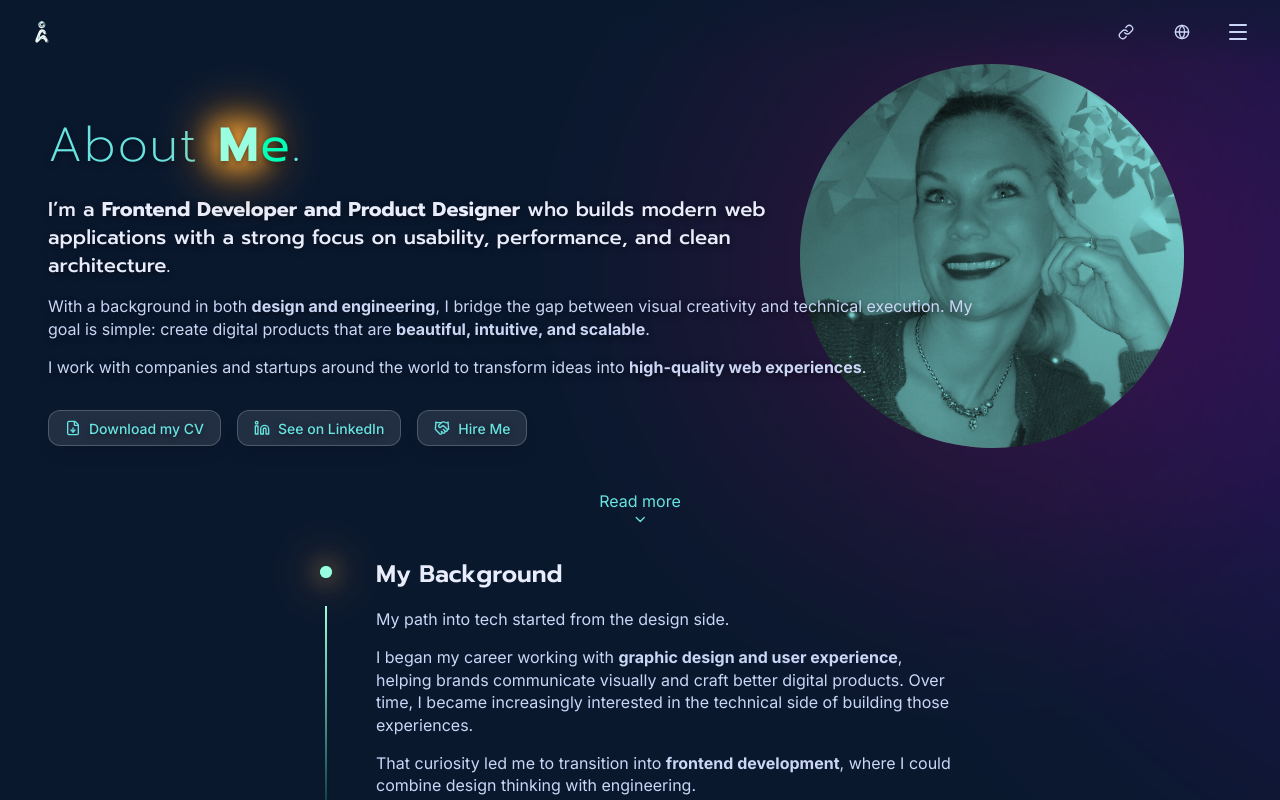
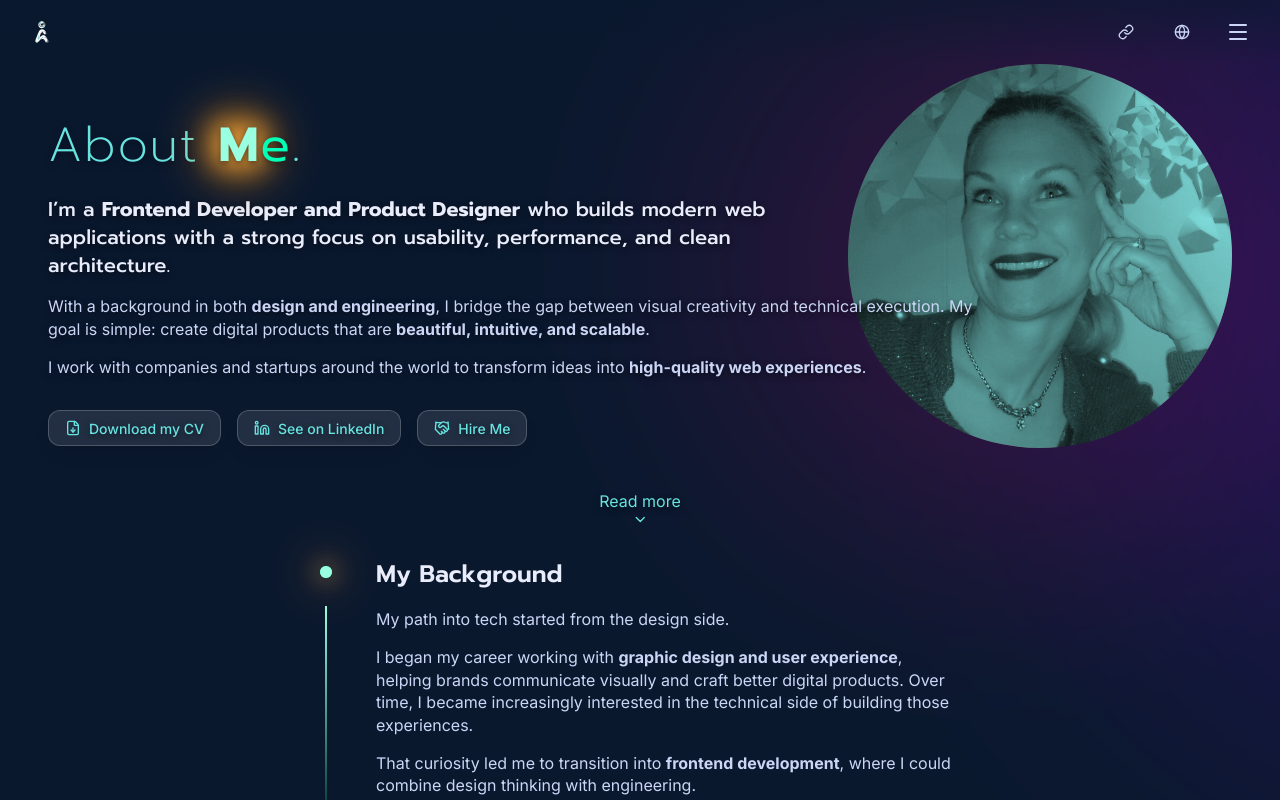
Before and after one commit to Bjornhona/asa-eriksson-portfolio, a Next.js app: page /en/about in a window 1280 px wide. Shown: the top 800 px of the page. Built offline with nearby package versions, Linux system fonts and the light colour scheme.

Commit message:
margin bug fixed

```diff
--- a/src/components/ScrollDownIndicator/ScrollDownIndicator.tsx
+++ b/src/components/ScrollDownIndicator/ScrollDownIndicator.tsx
@@ -5,7 +5,7 @@ const ScrollDownIndicator = ({ scrollToHref }: { scrollToHref: string }) => {
   return (
     <a
       href={scrollToHref}
-      className="absolute -bottom-10 left-1/2 -translate-x-1/2 cursor-pointer p-4 z-10"
+      className="absolute -bottom-10 left-1/2 -translate-x-1/2 cursor-pointer p-4"
     >
       <motion.div
         className="flex flex-col items-center text-blue-400 hover:text-blue-200 whitespace-nowrap"
--- a/src/components/sections/About/Hero.tsx
+++ b/src/components/sections/About/Hero.tsx
@@ -12,7 +12,7 @@ const AboutHeroSection = () => {
   const t = useTranslations("about.hero");
 
   return (
-    <section className="relative">
+    <>
       <motion.div
         className="absolute right-[var(--space-4)] sm:right-[var(--space-6)] md:right-[var(--space-8)] lg:right-[var(--space-10)] xl:right-[var(--space-12)] w-[50vw] h-[50vw] sm:w-[40vw] sm:h-[40vw] lg:w-[35vw] lg:h-[35vw] xl:w-[30vw] xl:h-[30vw] 2xl:w-[25vw] 2xl:h-[25vw] aspect-square overflow-hidden rounded-full"
         variants={fadeInUp}
@@ -28,8 +28,7 @@ const AboutHeroSection = () => {
           loading="eager"
         />
       </motion.div>
-      <div className="relative">
-        <div className="flex max-w-sm xs:sm:max-w-md lg:max-w-lg xl:max-w-xl 2xl:max-w-2xl flex-col justify-center [text-shadow:0_2px_6px_rgba(0,0,0,0.5)] z-10 py-12">
+      <div className="relative flex flex-col justify-center [text-shadow:0_2px_6px_rgba(0,0,0,0.5)] z-10 py-12">
         <motion.div
           className="space-y-4"
           variants={container}
@@ -37,22 +36,25 @@ const AboutHeroSection = () => {
           animate="animate"
         >
           <motion.h1 variants={fadeInUp}>
-              <TitleHoverGlow title={t("title") + '.'} />
+            <TitleHoverGlow title={t("title") + "."} />
           </motion.h1>
 
-            <motion.h4 variants={fadeInUp} className="max-w-xs xs:sm:max-w-sm lg:max-w-md xl:max-w-lg">
+          <motion.h4
+            variants={fadeInUp}
+            className="max-w-xs xs:sm:max-w-sm lg:max-w-md xl:max-w-lg"
+          >
             {t.rich("subtitle", {
               strong: (chunks) => <strong>{chunks}</strong>,
             })}
           </motion.h4>
 
-            <motion.h6 variants={fadeInUp}>
+          <motion.h6 variants={fadeInUp} className="max-w-sm xs:sm:max-w-md lg:max-w-lg xl:max-w-xl 2xl:max-w-2xl">
             {t.rich("description", {
               strong: (chunks) => <strong>{chunks}</strong>,
             })}
           </motion.h6>
 
-            <motion.h6 variants={fadeInUp}>
+          <motion.h6 variants={fadeInUp} className="max-w-sm xs:sm:max-w-md lg:max-w-lg xl:max-w-xl 2xl:max-w-2xl">
             {t.rich("works", {
               strong: (chunks) => <strong>{chunks}</strong>,
             })}
@@ -66,10 +68,7 @@ const AboutHeroSection = () => {
               <FileDownIcon className="w-4 h-4" />
               {t("downloadCV")}
             </Button>
-              <Button
-                variant="glass"
-                href="https://www.linkedin.com/in/asaeri3/"
-              >
+            <Button variant="glass" href="https://www.linkedin.com/in/asaeri3/">
               <LinkedinIcon className="w-4 h-4" />
               {t("connectLinkedin")}
             </Button>
@@ -79,10 +78,9 @@ const AboutHeroSection = () => {
             </Button>
           </motion.div>
         </motion.div>
+        <ScrollDownIndicator scrollToHref="/about#background-section" />
       </div>
-      </div>
-      <ScrollDownIndicator scrollToHref="/about#background-section" />
-    </section>
+    </>
   );
 };
 
```
Lines whose indentation alone changed are shown as unchanged.
